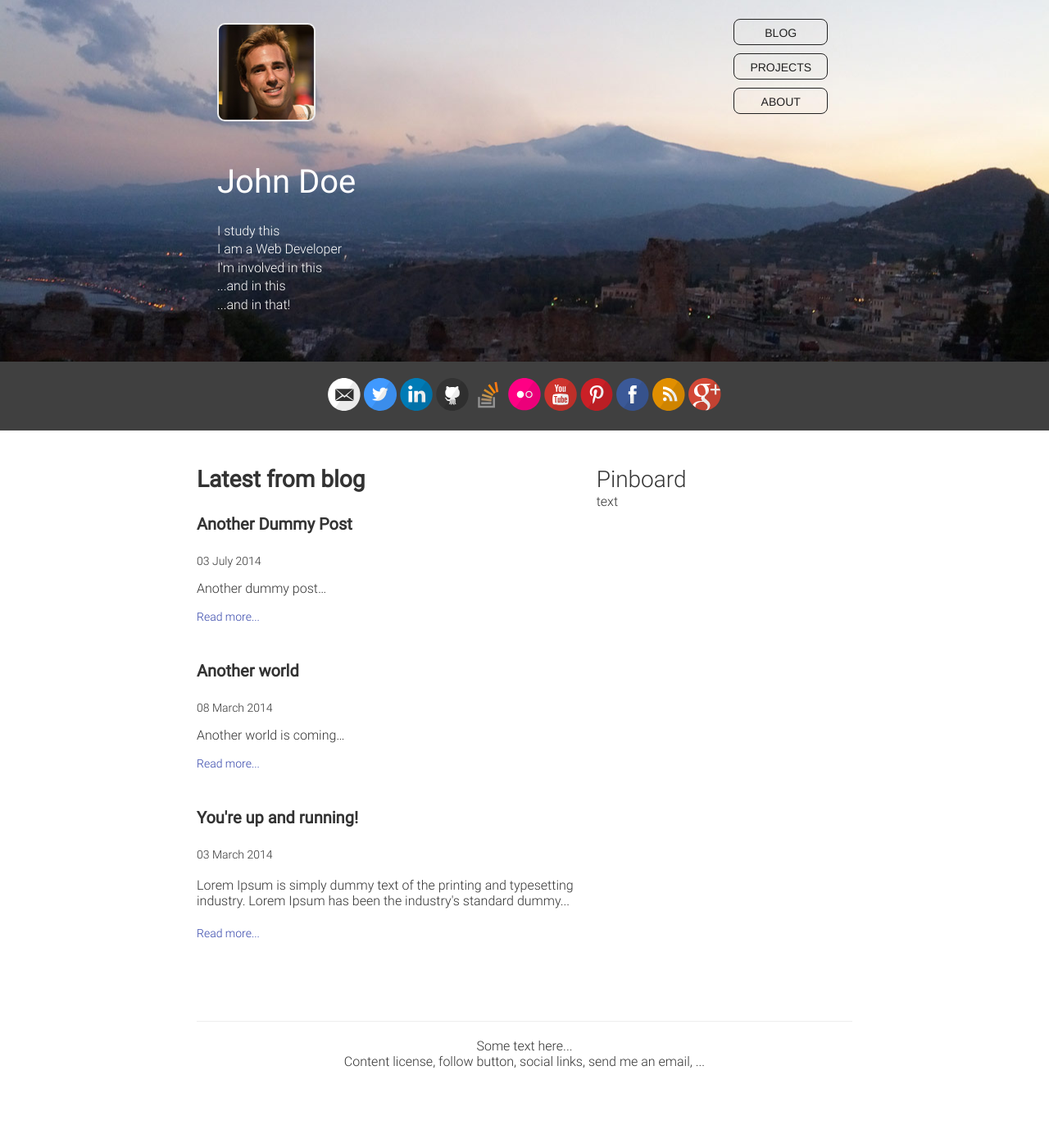
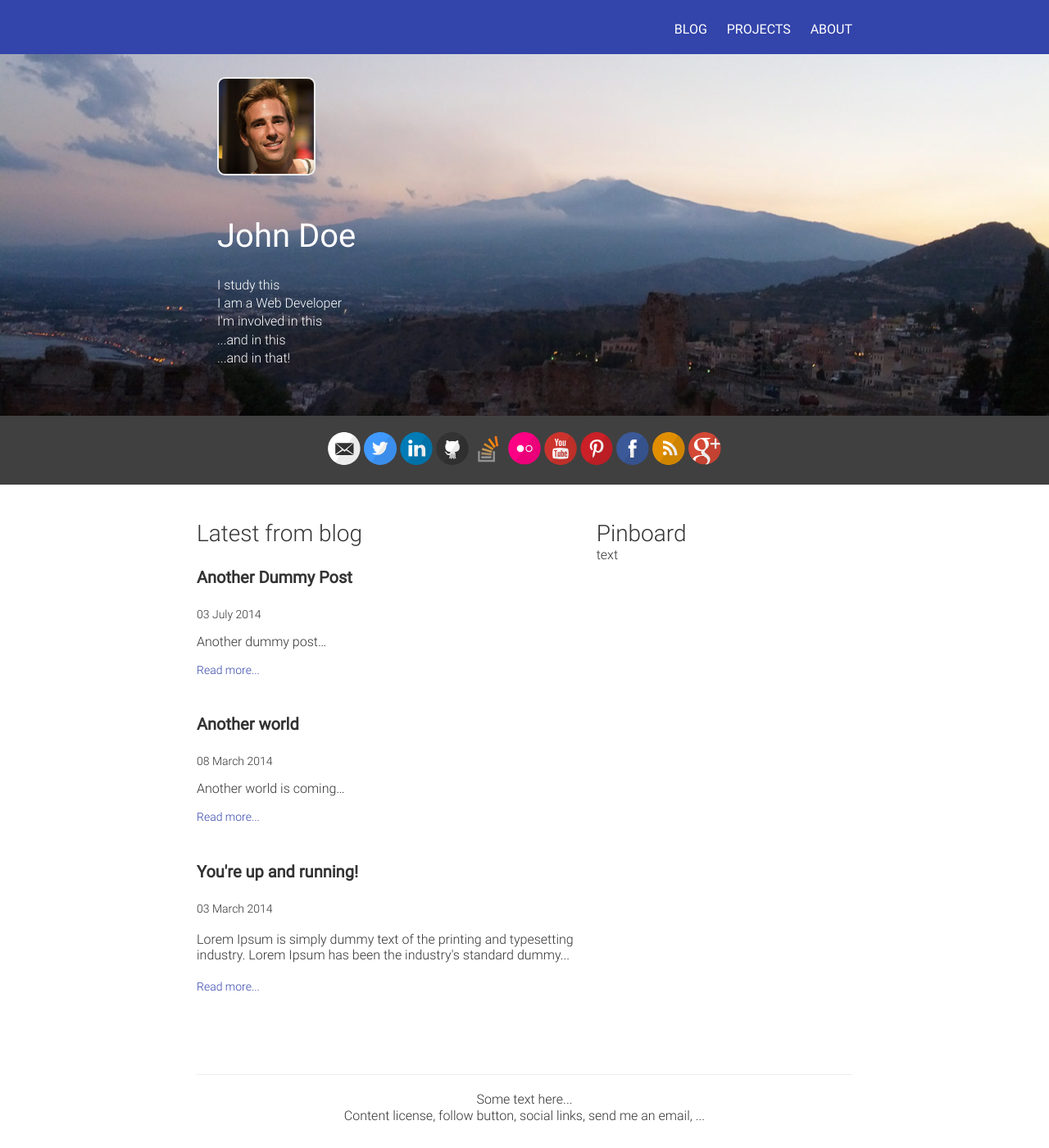
Before and after one commit to pirafrank/Jekyll-Blue, a Jekyll site: the page built from index.html, in a window 1280 px wide. Shown: the whole page at 82% size. Built offline with Jekyll 4.4.1, drawn with Linux system fonts in a browser that asks for light colours; Markdown is read by kramdown in place of the engine named in the settings; before the commit the page ends 1334 px from its top, so only the background shows below that.

Commit message:
improved home layout

```diff
--- a/css/home/home.scss
+++ b/css/home/home.scss
@@ -118,6 +118,32 @@ h1 {
   font-size: 14px;
 }
 
+nav {                   // these settings overwrite the ones in style.scss
+  margin-top: 0.4em;
+
+  @include mobile {
+    display: none;
+  }
+
+}
+
+.wrapper-masthead {     // these settings overwrite the ones in style.scss
+  margin-bottom: 0px;
+
+  @include mobile {
+    display: none;
+  }
+
+}
+
+.masthead {             // these settings overwrite the ones in style.scss
+  padding: 10px 0;
+
+  @include mobile {
+    text-align: center;
+  }
+}
+
 .navLinks {
   color: $white;
   padding-right: 25px;
--- a/index.html
+++ b/index.html
@@ -21,8 +21,17 @@
 
   <body>
 
+  <div class="wrapper-masthead">
+    <div class="container">
+      <header class="masthead clearfix">
+
+        {% include nav.html %}
+
+      </header>
+    </div>
+  </div>
+
   <div class="cover">
-
     <div class="container">
         <div class="section group header">
           <div class="col span_4_of_5">
@@ -41,11 +50,13 @@
               </div>
           </div>
           <div class="col span_1_of_5">
+          <!--
             <div class="content navLinks">
                 <a href="{{ site.baseurl }}/blog" class="btn-elegant">BLOG</a><br>
                 <a href="{{ site.baseurl }}/projects" class="btn-elegant">PROJECTS</a><br>
                 <a href="{{ site.baseurl }}/about" class="btn-elegant">ABOUT</a>
             </div>
+          -->
           </div>
         </div>
     </div>
@@ -65,7 +76,7 @@
   <div class="container">
     <div class="section group">
       <div class="col span_3_of_5">
-        <div class="news newsSectionTitle"><strong>Latest from blog</strong></div>
+        <div class="news newsSectionTitle">Latest from blog</div>
           {% for post in site.posts limit: site.home.max_posts %}
             <div class="news newsEntry">
               <span class="news newsTitle">{{ post.title }}</span>
```
